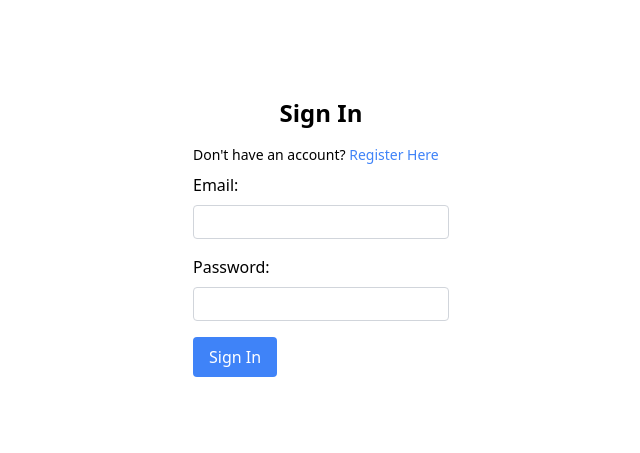
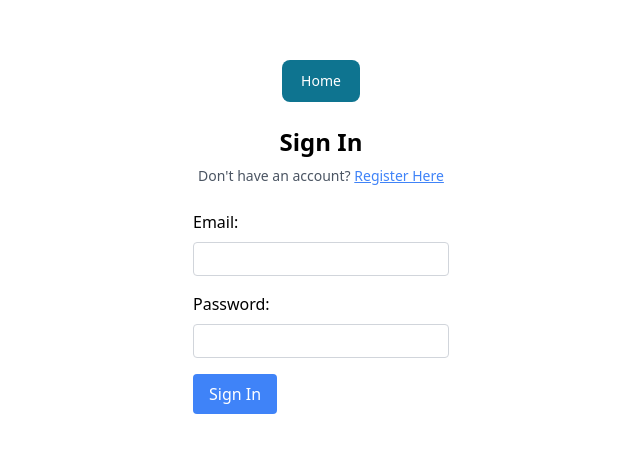
Before and after one commit to liambsulliva/kingdra-teambuilder, a Next.js app: page /signin in a window 1280 px wide. Shown: the part 163-616 px from the top of the page, without its empty margins (319-959 px from the left). Built offline with nearby package versions, Linux system fonts and the light colour scheme.

Commit message:
home button added

```diff
--- a/src/app/page.tsx
+++ b/src/app/page.tsx
@@ -1,12 +1,13 @@
 import React, { useEffect, useState } from "react";
-import Layout from "./layout"
+import Layout from "./layout";
 import Header from "@/components/header";
-import Footer from "@/components/footer"
+import Footer from "@/components/footer";
 
 export default function Home() {
   return (
       <Layout>
         <Header />
+          <div className="h-screen" />
         <Footer />
       </Layout>
   );
--- a/src/pages/signin.tsx
+++ b/src/pages/signin.tsx
@@ -1,5 +1,6 @@
 import React, { useState } from 'react';
 import '@/app/globals.css';
+import { Button } from 'flowbite-react';
 
 const SigninPage: React.FC = () => {
     const [email, setEmail] = useState('');
@@ -19,10 +20,12 @@ const SigninPage: React.FC = () => {
     };
 
     return (
-        <div className="flex flex-col items-center justify-center h-screen">
-            <h1 className="text-2xl font-bold mb-4">Sign In</h1>
+        <div className="flex flex-col items-center justify-center h-screen gap-6">
+            <Button href='/'>Home</Button>
+            <div className="flex flex-col items-center justify-center">
+                <h1 className="text-2xl font-bold">Sign In</h1>
+                <p className="py-2 mb-4 text-gray-600 text-sm">Don't have an account? <a href="/signup" className="text-blue-500 hover:text-blue-700 underline">Register Here</a></p>
                 <form onSubmit={handleSubmit} className="w-64">
-                <p className="text-sm mb-2">Don't have an account? <a href="/signup" className="text-blue-500">Register Here</a></p>
                     <div className="mb-4">
                         <label className="block mb-2">Email:</label>
                         <input className="w-full border border-gray-300 rounded px-2 py-1" type="email" value={email} onChange={handleEmailChange} />
@@ -34,6 +37,7 @@ const SigninPage: React.FC = () => {
                     <button className="bg-blue-500 text-white px-4 py-2 rounded" type="submit">Sign In</button>
                 </form>
             </div>
+        </div>
     );
 };
 
--- a/src/pages/signup.tsx
+++ b/src/pages/signup.tsx
@@ -1,4 +1,5 @@
 import React, { useState } from 'react';
+import { Button } from 'flowbite-react';
 import '@/app/globals.css';
 
 const SignupPage: React.FC = () => {
@@ -19,8 +20,10 @@ const SignupPage: React.FC = () => {
     };
 
     return (
-        <div className="flex flex-col items-center justify-center h-screen">
-            <h1 className="text-2xl font-bold mb-4">Sign Up</h1>
+        <div className="flex flex-col items-center justify-center h-screen gap-6">
+            <Button href='/'>Home</Button>
+            <div className="flex flex-col items-center justify-center">
+                <h1 className="text-2xl font-bold">Sign Up</h1>
                 <form onSubmit={handleSubmit} className="w-64">
                     <div className="mb-4">
                         <label className="block mb-2">Email:</label>
@@ -33,6 +36,7 @@ const SignupPage: React.FC = () => {
                     <button className="bg-blue-500 text-white px-4 py-2 rounded" type="submit">Sign Up</button>
                 </form>
             </div>
+        </div>
     );
 };
 
```
Lines whose indentation alone changed are shown as unchanged.
